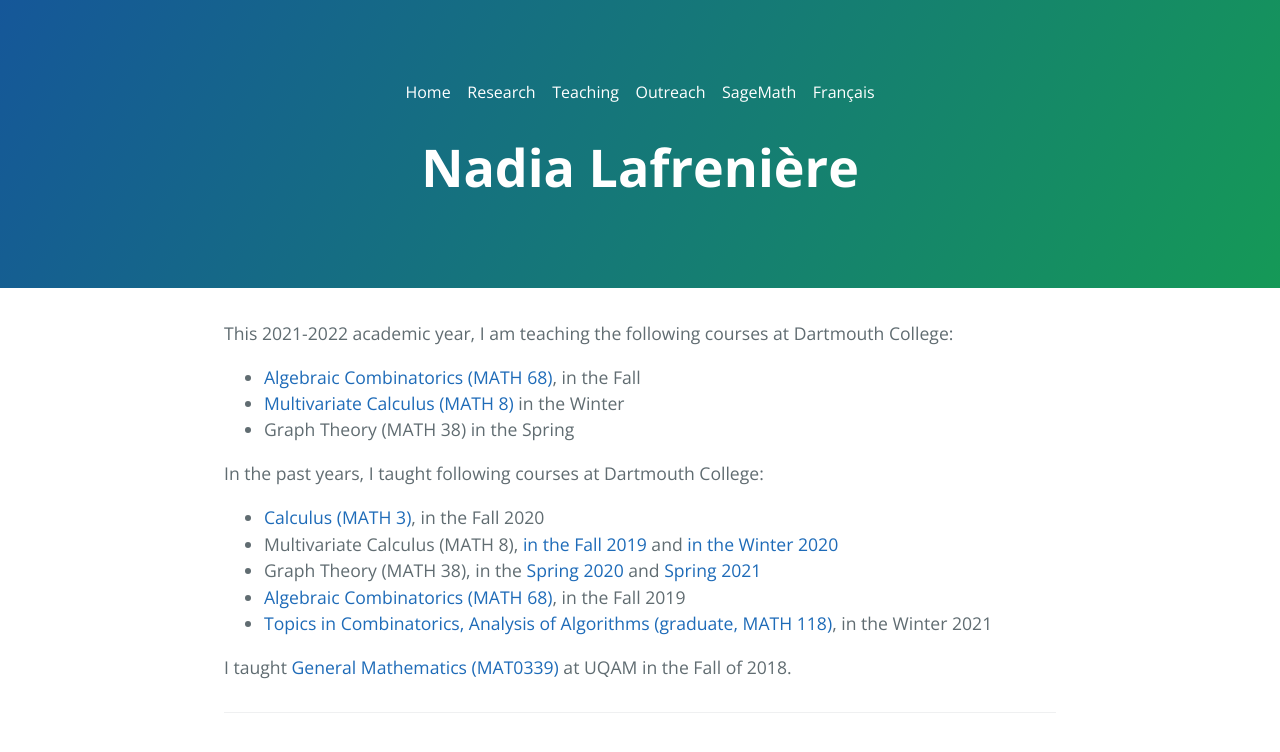
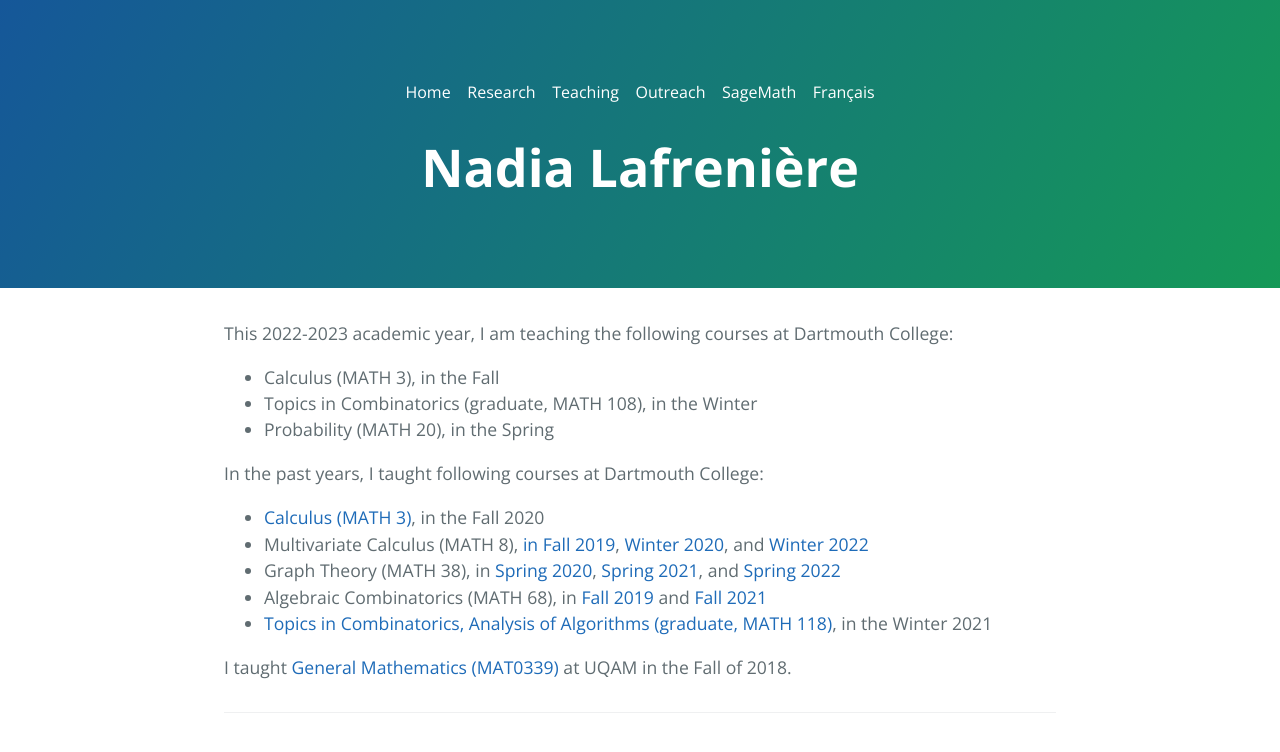
Before and after one commit to nadialafreniere/nadialafreniere.github.io, a Jekyll site: the page built from teaching.md, in a window 1280 px wide. Shown: the top 752 px of the page. Built offline with Jekyll 4.4.1, drawn with Linux system fonts in a browser that asks for light colours; our own code applies the rules of GitHub Pages for plain Markdown files.

Commit message:
Minor updates

```diff
--- a/teaching.md
+++ b/teaching.md
@@ -4,16 +4,16 @@ lang: en
 ref: enseignement
 ---
 
-This 2021-2022 academic year, I am teaching the following courses at Dartmouth College:
- * [Algebraic Combinatorics (MATH 68)](https://math.dartmouth.edu/~m68f21), in the Fall
- * [Multivariate Calculus (MATH 8)](https://math.dartmouth.edu/~m8w22) in the Winter
- * Graph Theory (MATH 38) in the Spring
+This 2022-2023 academic year, I am teaching the following courses at Dartmouth College:
+ * Calculus (MATH 3), in the Fall
+ * Topics in Combinatorics (graduate, MATH 108), in the Winter
+ * Probability (MATH 20), in the Spring
 
 In the past years, I taught following courses at Dartmouth College:
  * [Calculus (MATH 3)](https://math.dartmouth.edu/~m3f20), in the Fall 2020
- * Multivariate Calculus (MATH 8), [in the Fall 2019](https://math.dartmouth.edu/~m8f19) and [in the Winter 2020](https://math.dartmouth.edu/~m8w20)
- * Graph Theory (MATH 38), in the [Spring 2020](https://math.dartmouth.edu/~m38s20) and [Spring 2021](https://math.dartmouth.edu/~m38s21)
- * [Algebraic Combinatorics (MATH 68)](https://math.dartmouth.edu/~m68f19), in the Fall 2019
+ * Multivariate Calculus (MATH 8), [in Fall 2019](https://math.dartmouth.edu/~m8f19), [Winter 2020](https://math.dartmouth.edu/~m8w20), and [Winter 2022](https://math.dartmouth.edu/~m8w22)
+ * Graph Theory (MATH 38), in [Spring 2020](https://math.dartmouth.edu/~m38s20), [Spring 2021](https://math.dartmouth.edu/~m38s21), and [Spring 2022](https://math.dartmouth.edu/~m38s21)
+ * Algebraic Combinatorics (MATH 68), in [Fall 2019](https://math.dartmouth.edu/~m68f19) and [Fall 2021](https://math.dartmouth.edu/~m68f21)
  * [Topics in Combinatorics, Analysis of Algorithms (graduate, MATH 118)](https://canvas.dartmouth.edu/courses/44288), in the Winter 2021
 
 
```
Also changed, not shown: enseignement.md (+7 -7 lines), vulgarisation.md (+1 -1 lines), 1 other file.
